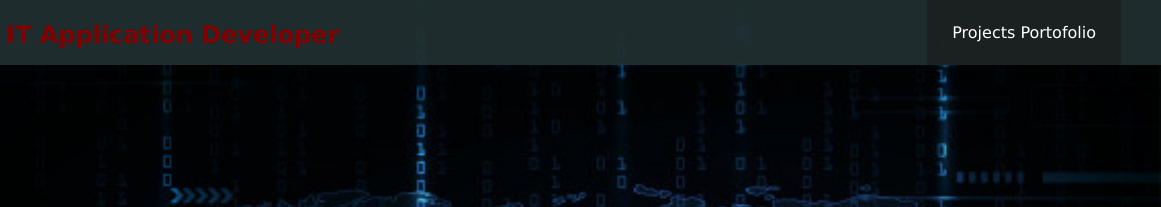
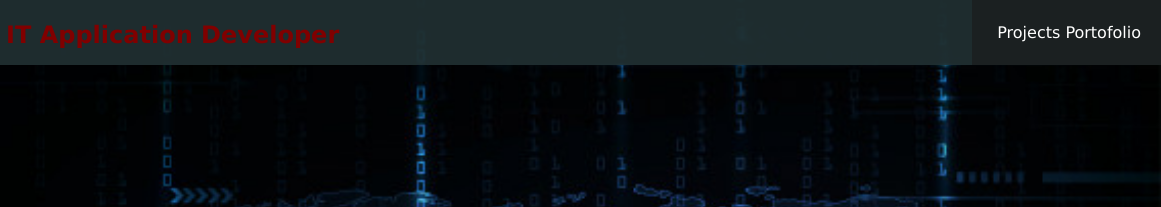
Before and after one commit to asrulrauf/resume.github.io, a plain HTML site: page index.html in a window 1280 px wide. Shown: the top 207 px of the page, 119-1280 px from the left. Drawn offline with Linux system fonts and the light colour scheme.

Commit message:
Update stylesheet.css

```diff
--- a/stylesheet.css
+++ b/stylesheet.css
@@ -113,7 +113,7 @@ header {
 
 .header-right {
     float: right;
-    margin-right: 25px;
+    margin-right: -20px;
     background-color: rgba(22, 4, 4, 0.3);
 }
 
```
